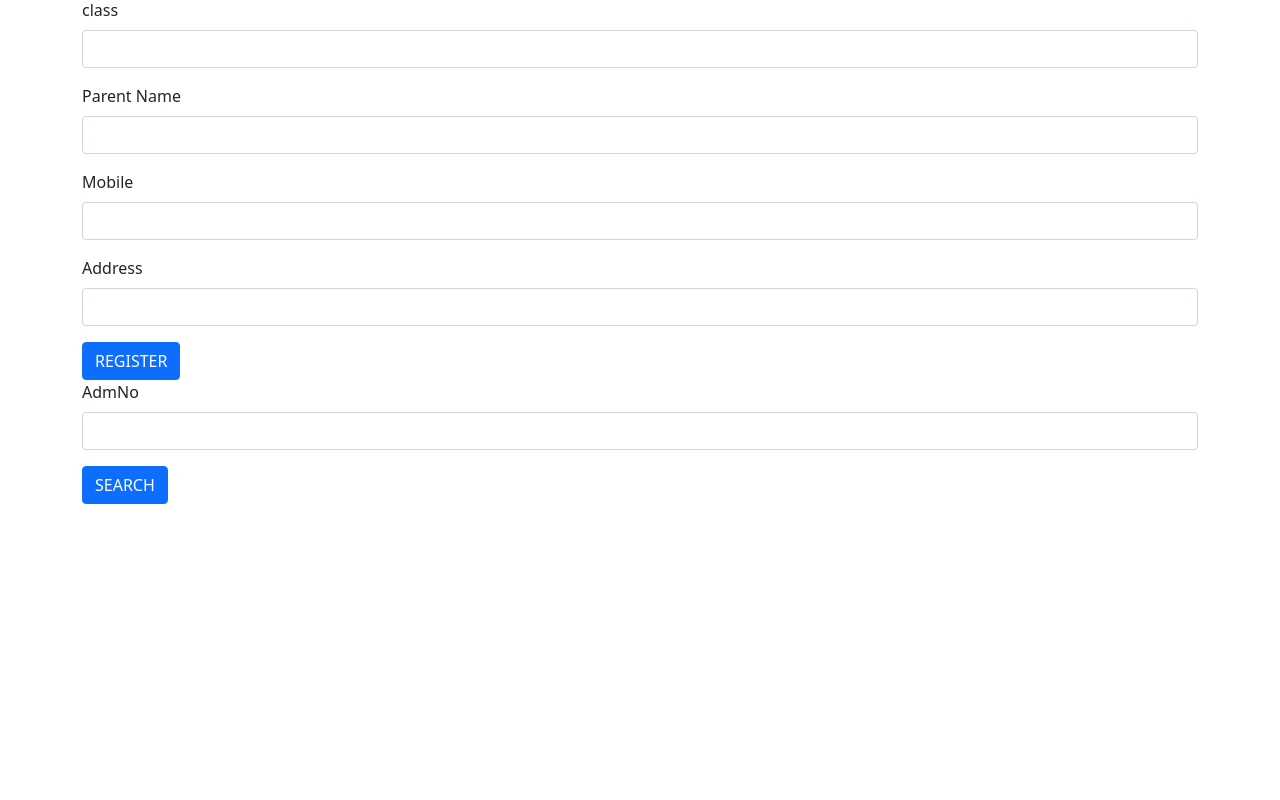
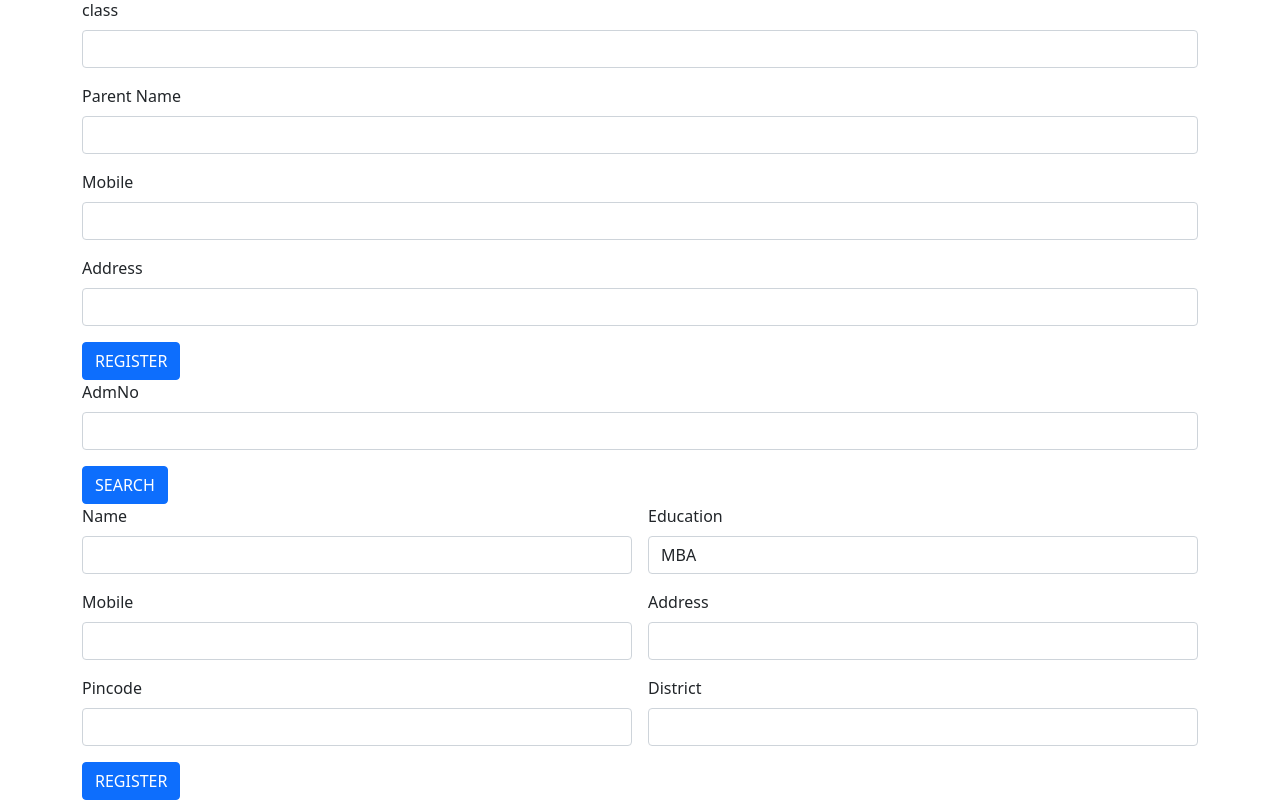
Before and after one commit to anjalireghunath/School_Management_System_ReactApp, a React (Create React App) app: page / in a window 1280 px wide. Shown: the part 260-1060 px from the top of the page. Before the commit the page ends 800 px from the top, so only its background shows below. Built offline with nearby package versions, Linux system fonts and the light colour scheme.

Commit message:
add faculty

```diff
--- a/src/App.js
+++ b/src/App.js
@@ -4,6 +4,7 @@ import 'bootstrap/dist/css/bootstrap.min.css';
 import 'bootstrap/dist/js/bootstrap.bundle.min.js';
 import AddStudent from './components/AddStudent';
 import SearchStudent from './components/SearchStudent';
+import AddFaculty from './components/AddFaculty';
 
 function App() {
   return (
@@ -11,6 +12,7 @@ function App() {
 
 <AddStudent/>
 <SearchStudent/>
+<AddFaculty/>
 
    </div>
   );
--- /dev/null
+++ b/src/components/AddFaculty.js
@@ -0,0 +1,63 @@
+import React, { useState } from 'react'
+
+const AddFaculty = () => {
+    var [name,setName]=useState("")
+    var [education,setEducation]=useState("")
+    var [mobile,SetMobile]=useState("")
+    var [address,setAddres]=useState("")
+    var [pincode,setPincode]=useState("")
+    var [district,setDistrict]=useState("")
+    const facultyData=()=>{
+        const data={"name":name,"education":education,"mobile":mobile,"address":address,"pincode":pincode,"district":district}
+        console.log(data)
+    }
+  return (
+    <div>
+
+<div className="container">
+    <div className="row">
+        <div className="col col-12 col-md-12 col-sm-12 col-lg-12 col-xl-12 col-xxl-12">
+            <div className="row g-3">
+                <div className="col col-12 col-md-6 col-sm-6 col-lg-6 col-xl-6 col-xxl-6">
+                    <label for="" className="form-label">Name</label>
+                    <input onChange={(b)=>{setName(b.target.value)}} type="text" className="form-control"/>
+                </div>
+                <div className="col col-12 col-md-6 col-sm-6 col-lg-6 col-xl-6 col-xxl-6">
+                    <label for="" className="form-label">Education</label>
+                    <select onChange={(b)=>{setEducation(b.target.value)}} name="" id="" class="form-control">
+                       <option value="MBA">MBA</option>
+                       <option value="MCA">MCA</option>
+                       <option value="BBA">BBA</option>
+                       <option value="BTECH">BTECH</option>
+                   </select>
+                </div>
+                <div className="col col-12 col-md-6 col-sm-6 col-lg-6 col-xl-6 col-xxl-6">
+                    <label for="" className="form-label">Mobile</label>
+                    <input onChange={(b)=>{SetMobile(b.target.value)}} type="text" className="form-control"/>
+
+                </div>
+                <div className="col col-12 col-md-6 col-sm-6 col-lg-6 col-xl-6 col-xxl-6">
+                    <label for="" className="form-label">Address</label>
+                    <input onChange={(b)=>{setAddres(b.target.value)}} type="text" className="form-control"/>
+                </div>
+                <div className="col col-12 col-md-6 col-sm-6 col-lg-6 col-xl-6 col-xxl-6">
+                    <label for="" className="form-label">Pincode</label>
+                    <input onChange={(b)=>{setPincode(b.target.value)}} type="text" className="form-control"/>
+                </div>
+                <div className="col col-12 col-md-6 col-sm-6 col-lg-6 col-xl-6 col-xxl-6">
+                    <label for="" className="form-label">District</label>
+                    <input onChange={(b)=>{setDistrict(b.target.value)}} type="text" className="form-control"/>
+                </div>
+                <div className="col col-12 col-md-12 col-sm-12 col-lg-12 col-xl-12 col-xxl-12">
+                    <button onClick={facultyData} className="btn btn-primary">REGISTER</button>
+                </div>
+            </div>
+        </div>
+    </div>
+</div>
+
+    </div>
+  )
+}
+
+export default AddFaculty
```
Also changed, not shown: public/test.html (+30 -9 lines).
